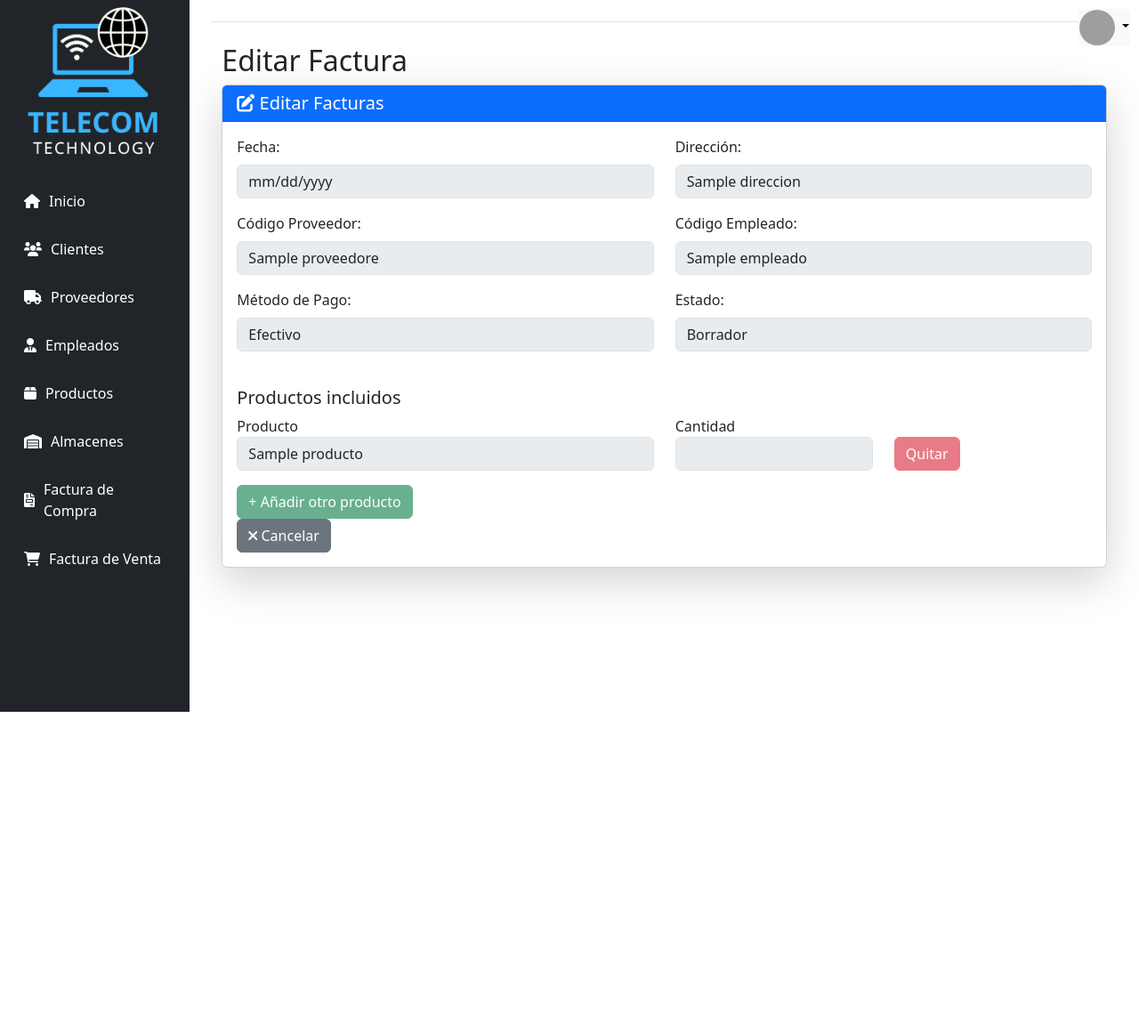
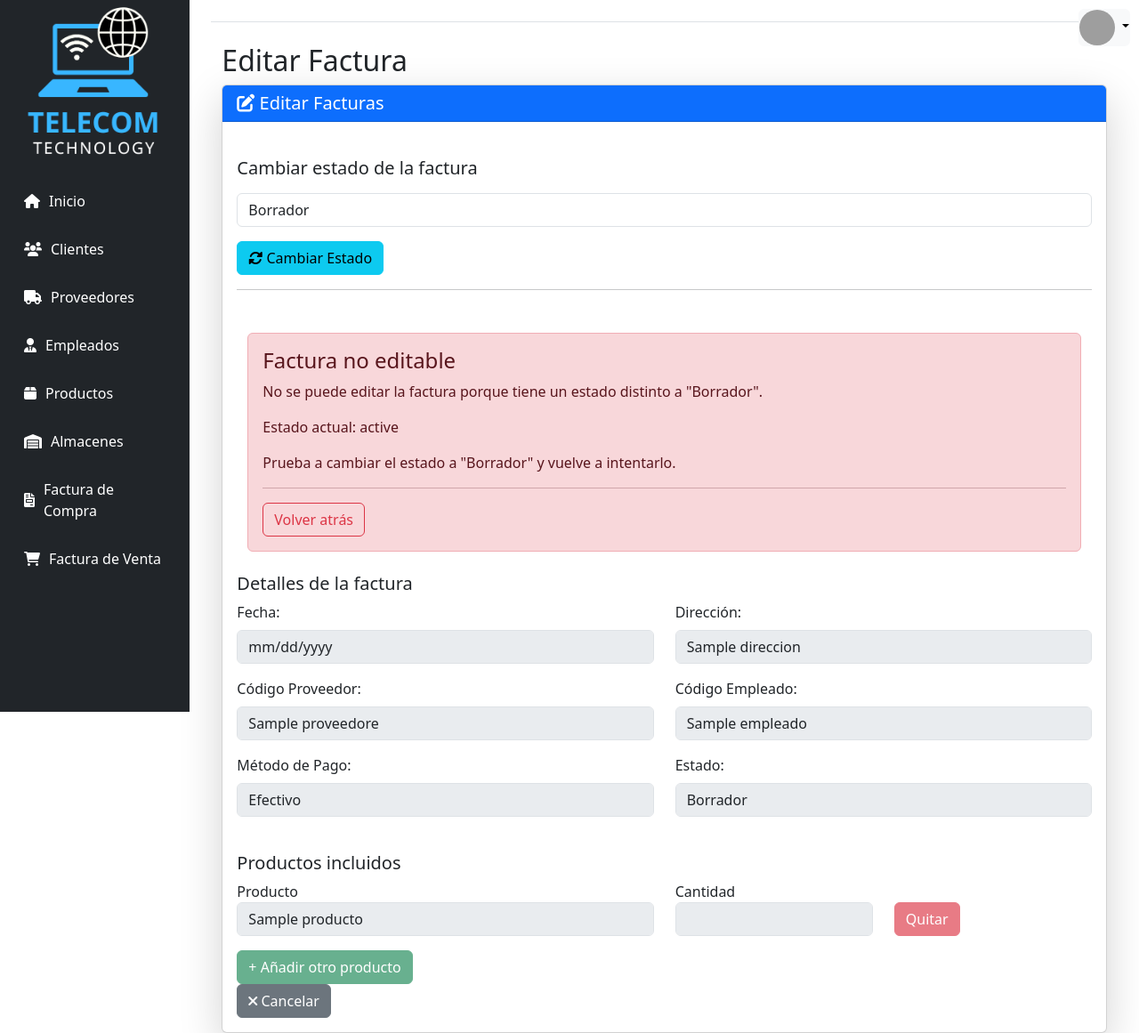
Before and after one commit to zemanue/telecom-ERP, a PHP site: template views/facturaCompra/editar.php in a window 1280 px wide. Shown: the whole page at 89% size. Before the commit the page ends 800 px from the top, so only its background shows below. Run offline with PHP 8.4, Linux system fonts and the light colour scheme; the template is opened without the code that fills it: most values are stand-ins (such as "Sample title", 1, 10 or a date in 2020); grey boxes are pictures that could not be loaded.

Commit message:
Update editar.php

```diff
--- a/views/facturaCompra/editar.php
+++ b/views/facturaCompra/editar.php
@@ -10,7 +10,46 @@ Este archivo contiene el formulario de editar proveedores
         </div>
         <div class="card-body">
 
-            <!-- Definimos un formulario de método POST para enviar a ProveedorController.php -->
+            <!-- Formulario POST para cambiar el estado de la factura -->
+            <!-- Independiente del formulario principal para poder cambiar el estado de la factura si no se puede editar -->
+            <form method="POST" action="../controllers/FacturaCompraController.php">
+                <input type="hidden" name="action" value="change_status">
+                <input type="hidden" name="codigo" value="<?php echo $factura['codigo']; ?>">
+                <div class="mb-3 mt-3">
+                    <h5 class="mt-4">
+                        <label for="estado" class="form-label">Cambiar estado de la factura</label>
+                    </h5>
+                    <select class="form-control" id="estado" name="estado" required>
+                        <option value="Borrador" <?= $factura['estado'] == 'Borrador' ? 'selected' : '' ?>>Borrador</option>
+                        <option value="Emitida" <?= $factura['estado'] == 'Emitida' ? 'selected' : '' ?>>Emitida</option>
+                        <option value="Pagada" <?= $factura['estado'] == 'Pagada' ? 'selected' : '' ?>>Pagada</option>
+                        <option value="Anulada" <?= $factura['estado'] == 'Anulada' ? 'selected' : '' ?>>Anulada</option>
+                    </select>
+
+                </div>
+                <button type="submit" class="btn btn-info">
+                    <i class="fas fa-sync-alt"></i> Cambiar Estado
+                </button>
+            </form>
+            <hr>
+
+            <?php if ($factura['estado'] !== 'Borrador'): ?>
+                <div class="container mt-5">
+                    <div class="alert alert-danger" role="alert">
+                        <h4 class="alert-heading">Factura no editable</h4>
+                        <p>No se puede editar la factura porque tiene un estado distinto a "Borrador".</p>
+                        <p>Estado actual: <?php echo $factura['estado']; ?></p>
+                        <p>Prueba a cambiar el estado a "Borrador" y vuelve a intentarlo.</p>
+                        <hr>
+                        <a href="javascript:history.back()" class="btn btn-outline-danger">Volver atrás</a>
+                    </div>
+                </div>
+            <?php endif; ?>
+
+            <!-- Formulario POST para editar la factura -->
+            <!-- Este formulario tendrá los campos desactivados si la factura no está en estado "Borrador" -->
+            <!-- Se utiliza la línea "if ($factura['estado'] !== 'Borrador') echo 'disabled';" para desactivar cada campo -->
+            <h5 class="mt-4">Detalles de la factura</h5>
             <form method="POST" action="../controllers/FacturaCompraController.php?action=edit">
 
                 <!-- Campo oculto para la acción de edición -->
```
